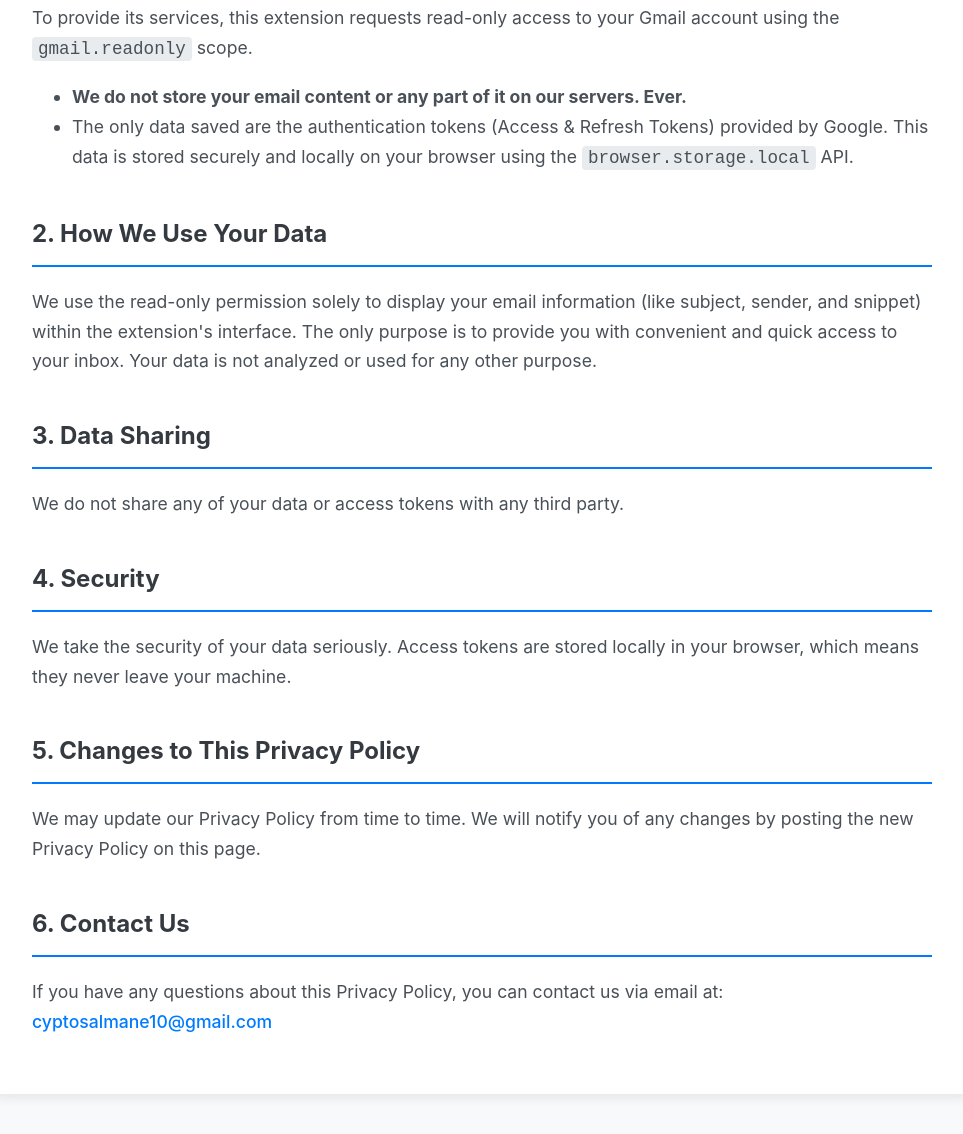
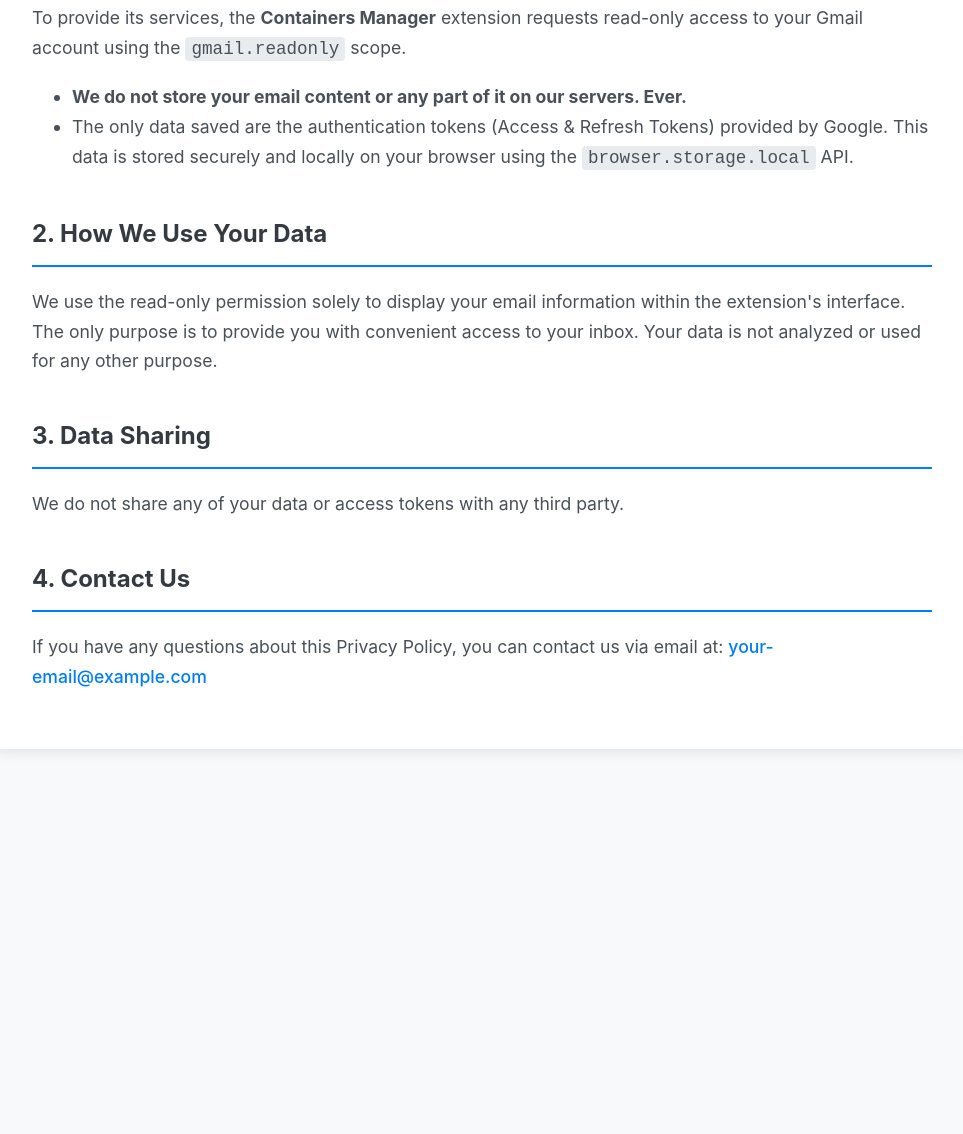
Before and after one commit to cyptosalmane10/my-gmail-extension, a plain HTML site: page privacy.html in a window 1280 px wide. Shown: the part 344-1478 px from the top of the page, without its empty margins (158-1121 px from the left). After the commit the page ends 1133 px from the top, so only its background shows below. Drawn offline with Linux system fonts and the light colour scheme.

Commit message:
Update privacy.html

```diff
--- a/privacy.html
+++ b/privacy.html
@@ -73,7 +73,7 @@
 
         <h2>1. Data We Collect</h2>
         <p>
-            To provide its services, this extension requests read-only access to your Gmail account using the <code>gmail.readonly</code> scope.
+            To provide its services, the <strong>Containers Manager</strong> extension requests read-only access to your Gmail account using the <code>gmail.readonly</code> scope.
         </p>
         <ul>
             <li><b>We do not store your email content or any part of it on our servers. Ever.</b></li>
@@ -82,7 +82,7 @@
 
         <h2>2. How We Use Your Data</h2>
         <p>
-            We use the read-only permission solely to display your email information (like subject, sender, and snippet) within the extension's interface. The only purpose is to provide you with convenient and quick access to your inbox. Your data is not analyzed or used for any other purpose.
+            We use the read-only permission solely to display your email information within the extension's interface. The only purpose is to provide you with convenient access to your inbox. Your data is not analyzed or used for any other purpose.
         </p>
 
         <h2>3. Data Sharing</h2>
@@ -90,19 +90,9 @@
             We do not share any of your data or access tokens with any third party.
         </p>
 
-        <h2>4. Security</h2>
+        <h2>4. Contact Us</h2>
         <p>
-            We take the security of your data seriously. Access tokens are stored locally in your browser, which means they never leave your machine.
-        </p>
-
-        <h2>5. Changes to This Privacy Policy</h2>
-        <p>
-            We may update our Privacy Policy from time to time. We will notify you of any changes by posting the new Privacy Policy on this page.
-        </p>
-
-        <h2>6. Contact Us</h2>
-        <p>
-            If you have any questions about this Privacy Policy, you can contact us via email at: <a href="mailto:your-email@example.com">cyptosalmane10@gmail.com</a>
+            If you have any questions about this Privacy Policy, you can contact us via email at: <a href="mailto:your-email@example.com">your-email@example.com</a>
         </p>
     </div>
 
```
